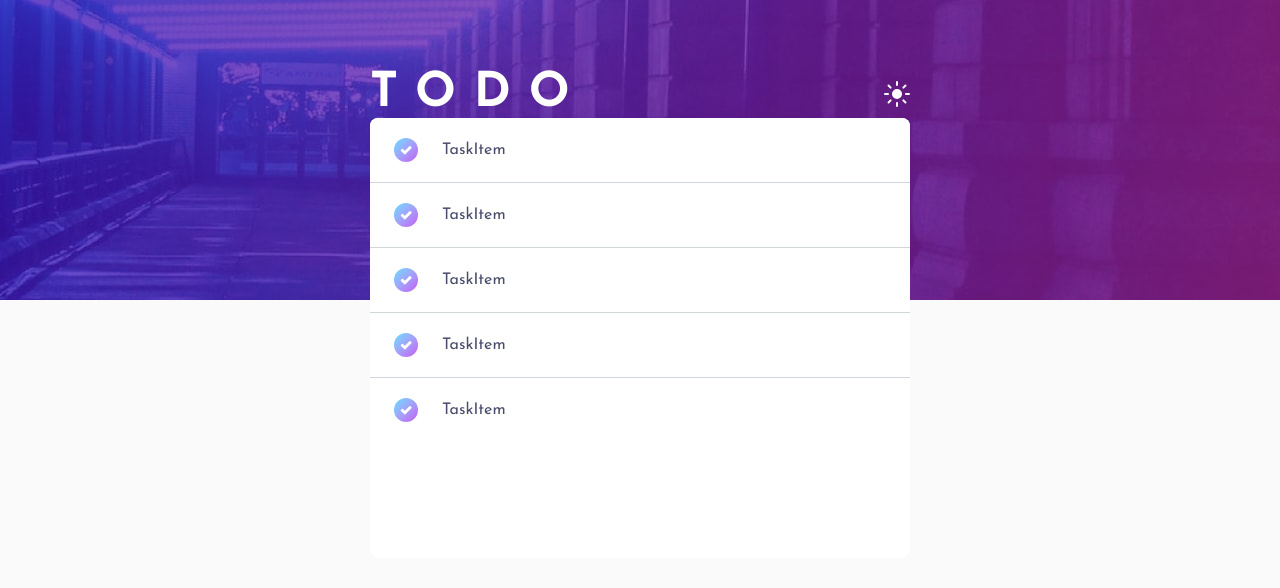
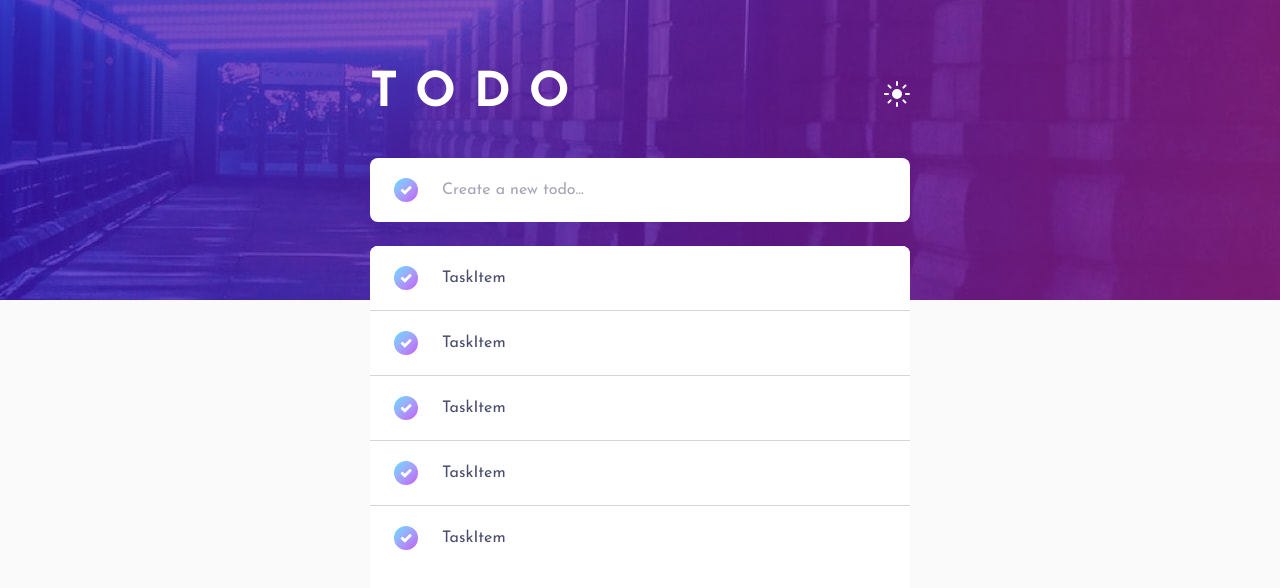
Before and after one commit to WagnerReis/todo-app-challenge, a Next.js app: page / in a window 1280 px wide. Shown: the top 588 px of the page. Built offline with nearby package versions, Linux system fonts and the light colour scheme.

Commit message:
feat(ui): add TaskInput component and adjust styles

```diff
--- a/src/app/globals.css
+++ b/src/app/globals.css
@@ -7,7 +7,7 @@
 ::after {
   transition-property: color, background-color, border-color, text-decoration-color, fill, stroke;
   transition-timing-function: cubic-bezier(0.4, 0, 0.2, 1);
-  transition-duration: 0.5s;
+  transition-duration: 0.3s;
 }
 
 @layer base {
--- a/src/components/home-content.tsx
+++ b/src/components/home-content.tsx
@@ -8,6 +8,7 @@ import { useEffect, useState } from "react";
 
 import imageDefault from "../assets/bg-desktop-light.jpg";
 import { TaskList } from "./task-list";
+import { TaskInput } from "./task-input";
 
 export default function HomeContent() {
   const { theme = "light" } = useTheme();
@@ -36,7 +37,7 @@ export default function HomeContent() {
           src={backgroundImage}
           alt="header"
           priority
-          className="w-full h-[300px] object-cover"
+          className="w-full h-[300px] object-cover transition-opacity duration-500 opacity-100"
         />
       </header>
       <div className="w-full px-6 md:px-0 max-w-[540px] mx-auto mt-[-230px]">
@@ -46,6 +47,7 @@ export default function HomeContent() {
           </h1>
           <ThemeToggle />
         </div>
+        <TaskInput />
         <TaskList />
       </div>
     </>
--- /dev/null
+++ b/src/components/task-input.tsx
@@ -0,0 +1,14 @@
+import { Button } from "./ui/button";
+
+export function TaskInput() {
+  return (
+    <div className="w-full h-16 bg-muted-background rounded-lg pl-6 flex items-center gap-6 mt-10 mb-6">
+      <Button checked onClick={() => console.log("clicou")} />
+      <input
+        type="text"
+        placeholder="Create a new todo..."
+        className="text-foreground py-2 outline-none"
+      />
+    </div>
+  );
+}
```
